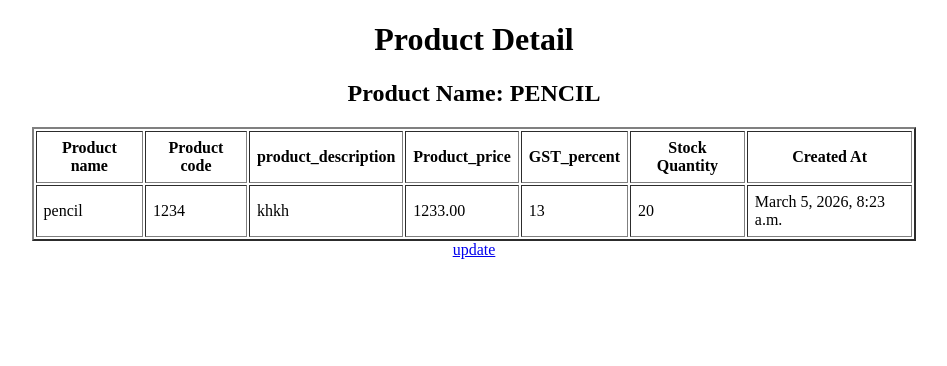
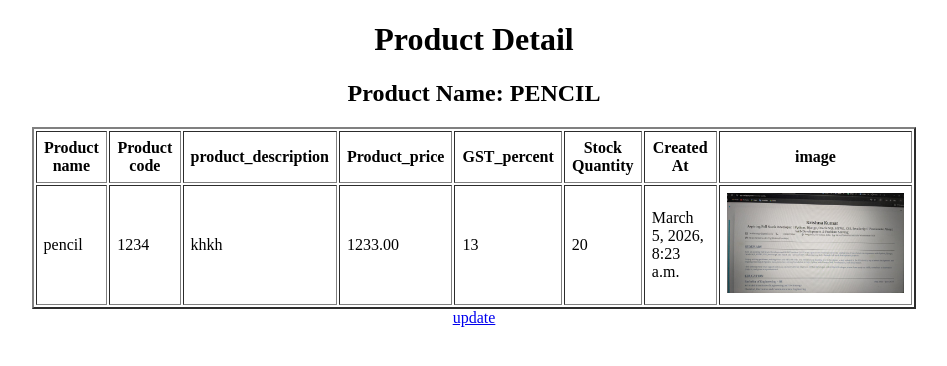
Before and after one commit to krishna-dev27/billing-software, a Django app: page /ProductDetail/2 in a window 1280 px wide. Shown: the top 366 px of the page, without its empty margins (166-1113 px from the left). Run offline with Django 5.2, Linux system fonts and the light colour scheme; data comes from the database, SQL or seed files in the repository; both versions use the stored data as it was after the commit.

Commit message:
small debugging

```diff
--- a/billing_software/urls.py
+++ b/billing_software/urls.py
@@ -45,5 +45,4 @@ urlpatterns = [
 
 
 
-]
-#+static(settings.MEDIA_URL,document_root=settings.STATIC_ROOT)
+]+static(settings.MEDIA_URL,document_root=settings.MEDIA_ROOT)
--- a/templates/inventory/Product_detail.html
+++ b/templates/inventory/Product_detail.html
@@ -23,6 +23,7 @@
                     <th>GST_percent</th>
                     <th>Stock Quantity</th>
                     <th>Created At</th>
+                    <th>image</th>
                 </tr>
 
 
@@ -36,6 +37,9 @@
                     <td>{{po.gst_percent}}</td>
                     <td>{{po.stock_quantity}}</td>
                     <td>{{po.created_at}}</td>
+                     <td><img src="{{po.product_image.url}}" alt="" srcset="" style="height: 100px ;">
+                    <!-- {{po.product_image.url}}</td>  -->
+
 
                 </tr>
 
```
Also changed, not shown: db.sqlite3, media/127.0.0.1_5500_index.html_1.png (added).
